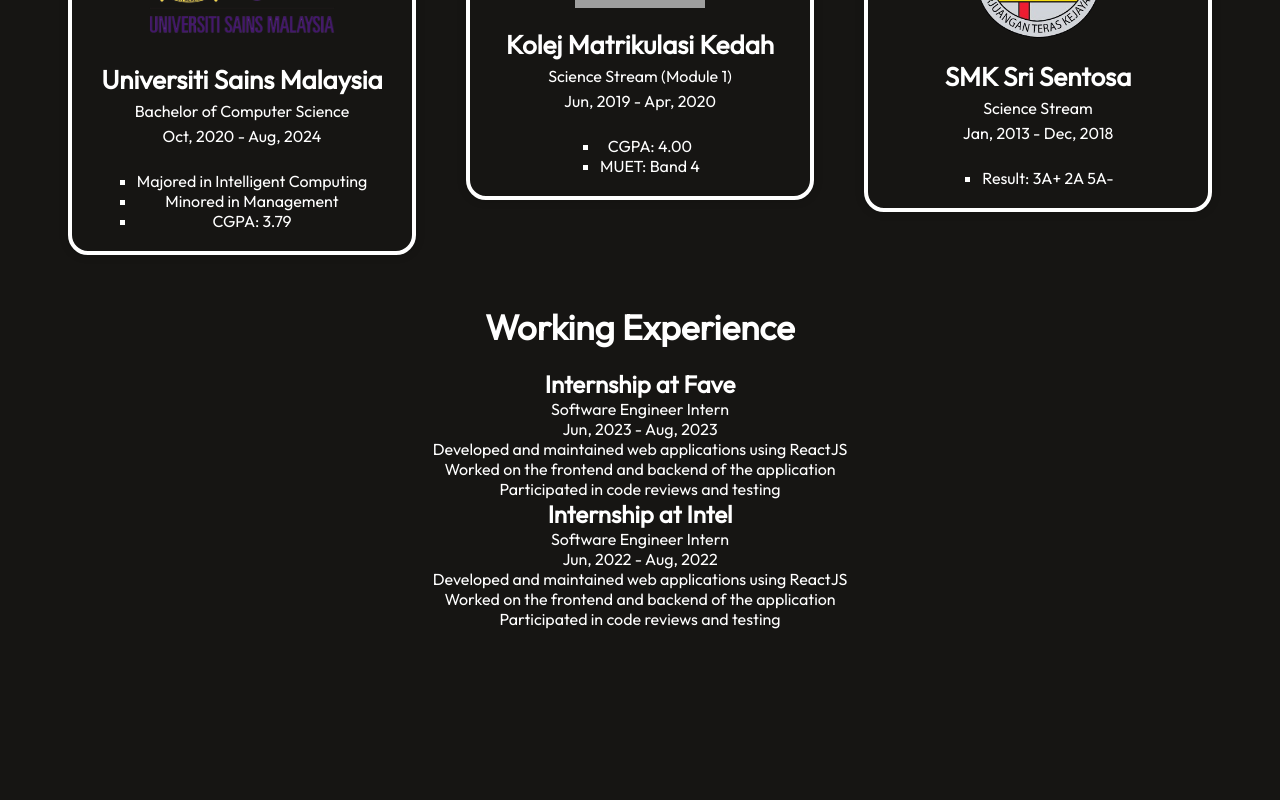
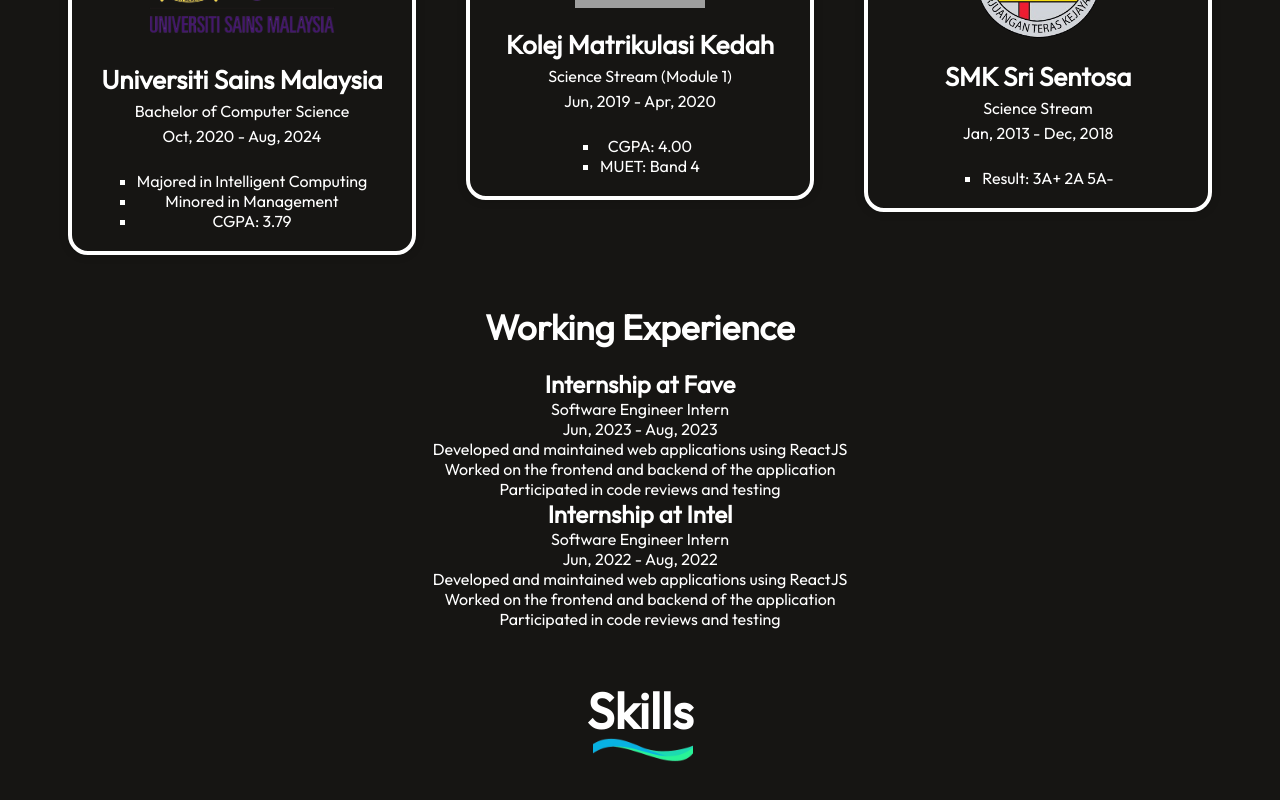
Before and after one commit to JiaaaJiaa/jy-portfolio, a React (Create React App) app: page / in a window 1280 px wide. Shown: the part 1356-2156 px from the top of the page. Before the commit the page ends 1985 px from the top, so only its background shows below. Built offline with nearby package versions, Linux system fonts and the light colour scheme; grey boxes are pictures that could not be loaded; the HTML template or start-up script is replaced by a standard one.

Commit message:
Initial Skill Page

```diff
--- a/src/App.js
+++ b/src/App.js
@@ -4,6 +4,7 @@
 import Profile from './Components/AboutMe/Profile';
 import Education from './Components/Education/Education';
 import Working from './Components/Working/Working';
+import Skill from './Components/Skills/Skill';
 import './App.css';
 
 function App() {
@@ -13,6 +14,7 @@
       <Profile />
       <Education />
       <Working />
+      <Skill/>
     </div>
   );
 }
--- /dev/null
+++ b/src/Components/Skills/Skill.css
@@ -0,0 +1,28 @@
+.skill{
+    display: flex;
+    flex-direction: column;
+    justify-content: center;
+    align-items: center;
+    gap: 20px;
+    margin-top: 80px 170px;
+}
+
+.skill-title{
+    position:relative
+}
+
+.skill-title h1{
+    margin-top:50px;
+    padding:0px 30px;
+    font-weight: 600;
+    font-size: 50px;
+    color: white;
+}
+
+.skill-title img{
+    position: absolute;
+    width: 100px;
+    bottom:-60px;
+    right:30px;
+    z-index: -1;
+}
--- /dev/null
+++ b/src/Components/Skills/Skill.js
@@ -0,0 +1,16 @@
+import React from 'react';
+import './Skill.css'
+import titlebackground from '../../assets/titlebackground.png';
+
+const Skill = () => {
+    return (
+        <div className="skill">
+            <div className="skill-title">
+                <h1>Skills</h1>
+                <img src={titlebackground} alt="" />
+            </div>
+        </div>
+     );
+}
+
+export default Skill;
```
